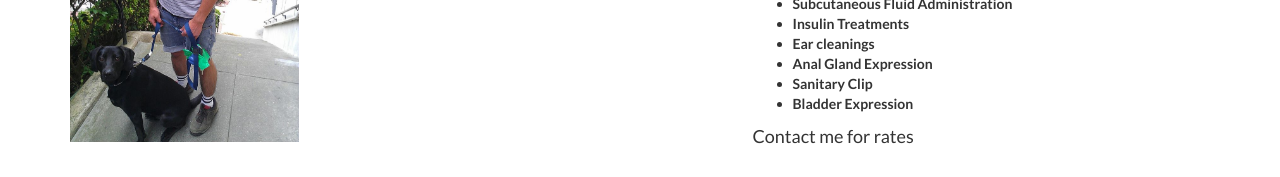
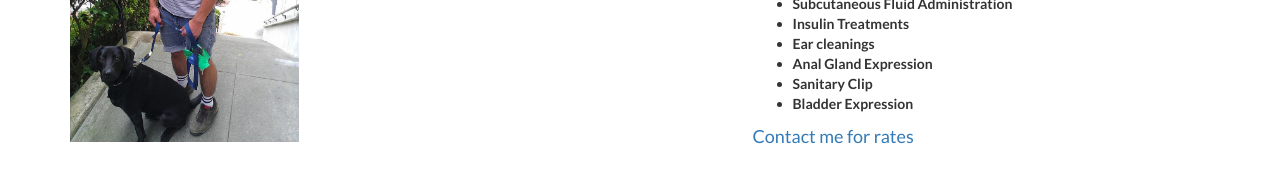
Before and after one commit to mateospetcare/mateospetcare.github.io, a plain HTML site: page index.html in a window 1280 px wide. Shown: the part 1260-1437 px from the top of the page. Drawn offline with Linux system fonts and the light colour scheme.

Commit message:
added anchor tag to "contact me for rates" text"

```diff
--- a/index.html
+++ b/index.html
@@ -136,7 +136,7 @@
                     <li>Sanitary Clip</li>
                     <li>Bladder Expression</li>
                 </ul>
-                <p class="lead">Contact me for rates</p>
+                <p class="lead"><a href="#contact">Contact me for rates</a></p>
             </div>
             <div class="col-lg-5 col-sm-pull-6  col-sm-6">
                 <img class="img-responsive" src="img/salWalk.jpg" alt="">
```
